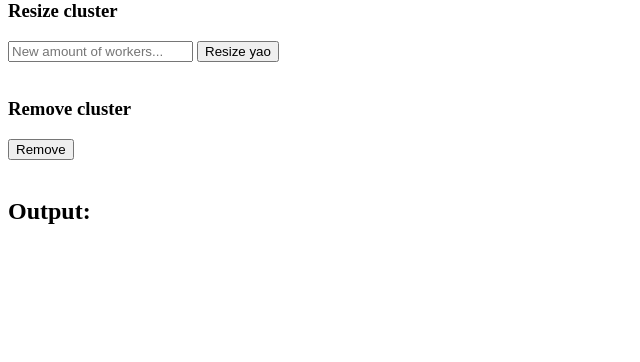
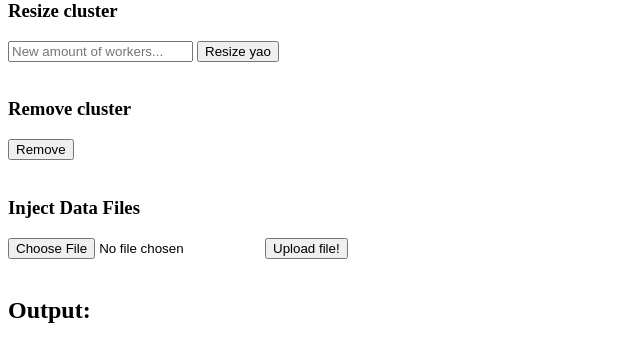
Before and after one commit to axelhellman/cloudproject, a Python web app: template src/templates/home.html in a window 1280 px wide. Shown: the part 215-577 px from the top of the page, without its empty margins (0-640 px from the left). Run offline with Jinja, Linux system fonts and the light colour scheme; the template is opened without the code that fills it, so the values that code supplies are empty.

Commit message:
Inject (html)

```diff
--- a/src/templates/home.html
+++ b/src/templates/home.html
@@ -32,6 +32,13 @@
         </form>
         <br />
 
+    <h3>Inject Data Files</h3>
+        <form action="{{ url_for('inject') }}" method="POST" enctype=multipart/form-data>
+            <input type="file" name="file" required />
+            <input type="submit" value="Upload file!">
+        </form>
+        <br />
+
     <h2>
       Output: {% if message %}
   	  <label style="color:orange"> {{ message }} </label>
```
